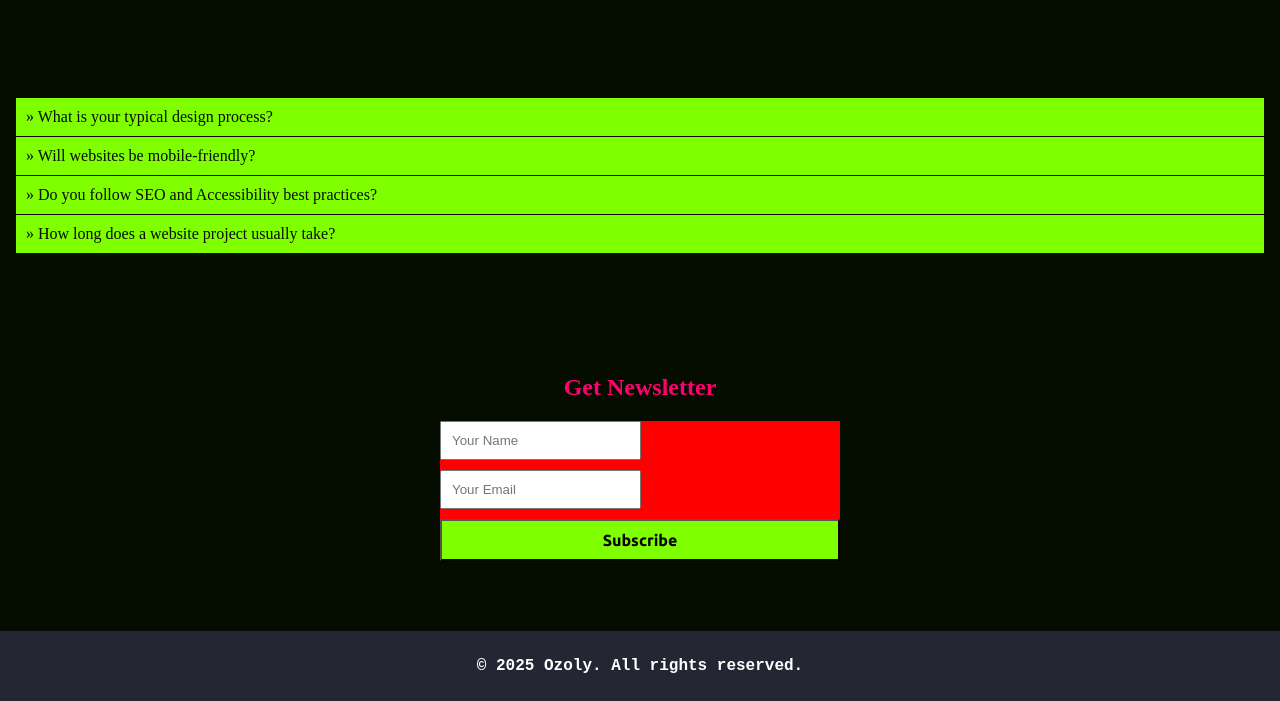
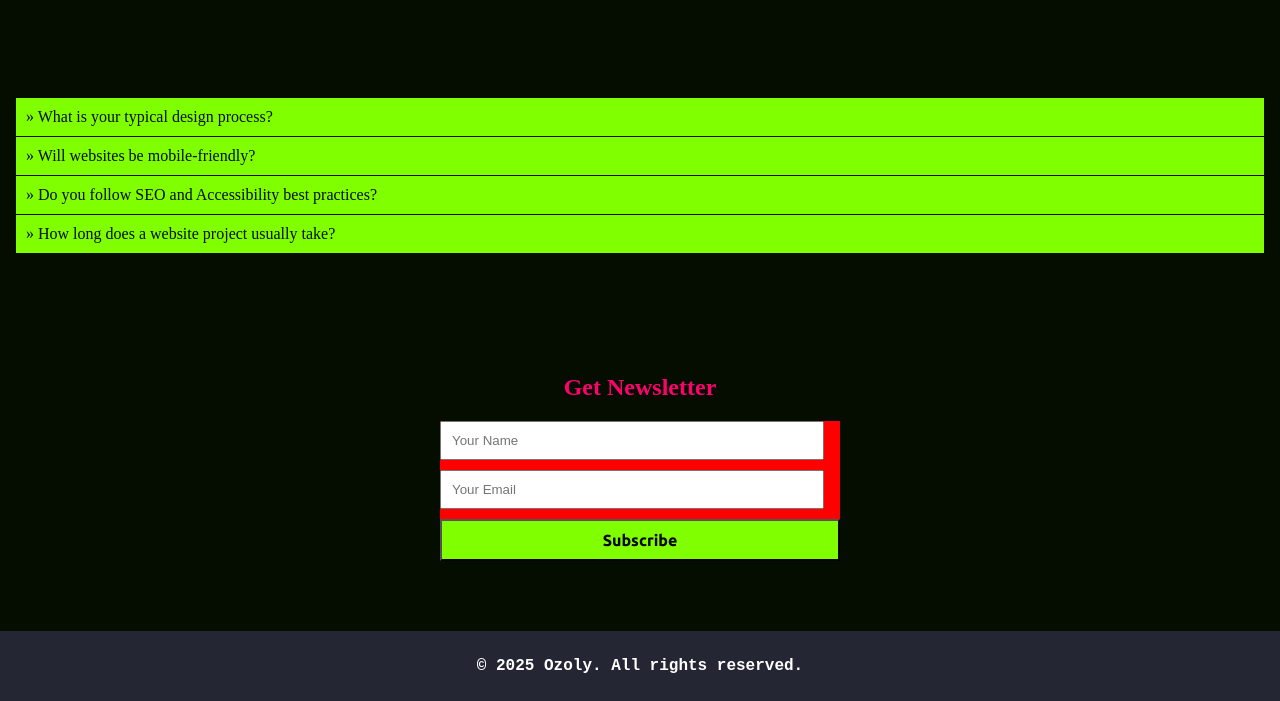
Before and after one commit to Ozjay1/web-portfolio, a plain HTML site: page index.html in a window 1280 px wide. Shown: the part 1815-2516 px from the top of the page. Drawn offline with Linux system fonts and the light colour scheme; a web font is replaced by a local one.

Commit message:
Update portfolio.css

```diff
--- a/portfolio.css
+++ b/portfolio.css
@@ -374,10 +374,9 @@ div .img {
 }
 
 #contact-form textarea, #contact-form input {
-    position: relative;
     padding-left: 10px;
     margin-left: 0;
-    width: auto;
+    width: 90%;
 }
 
 #contact-form button {
```
